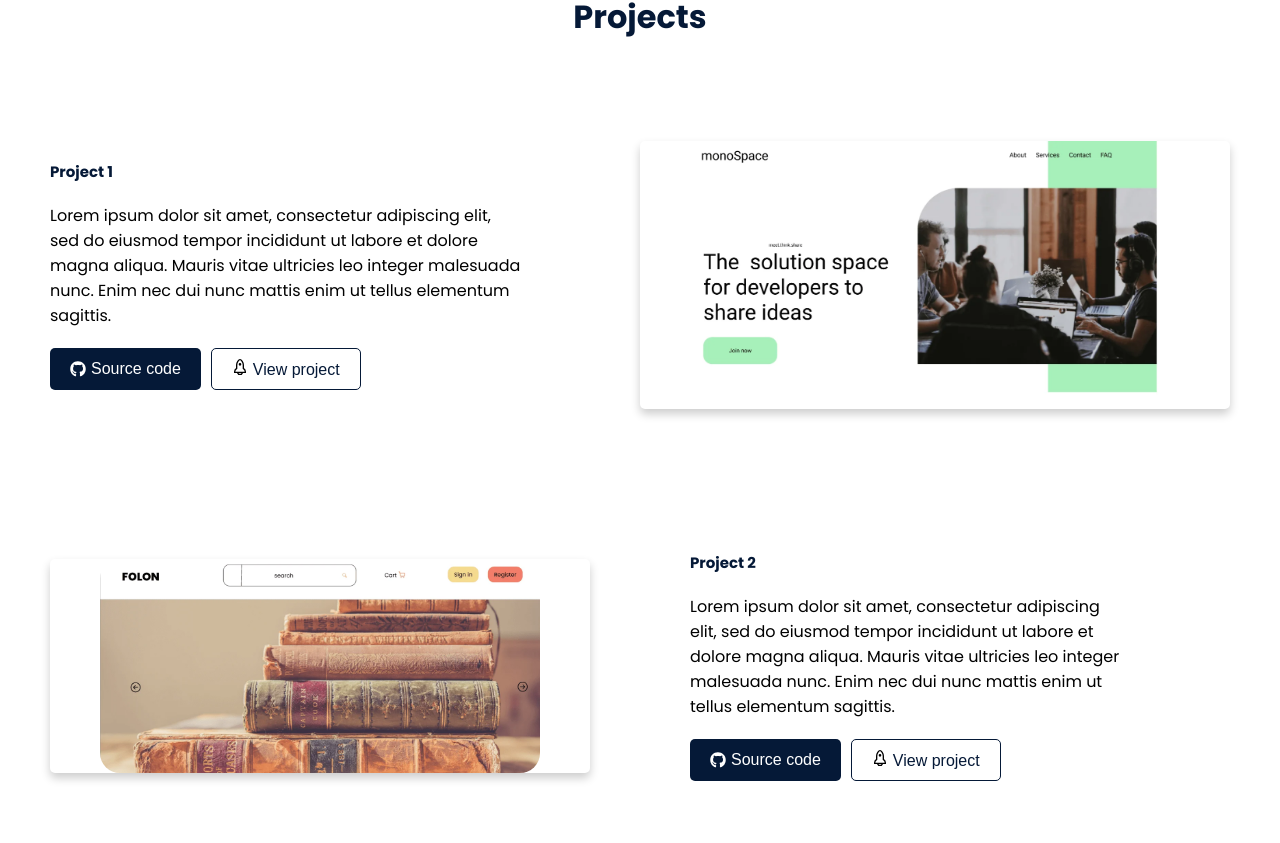
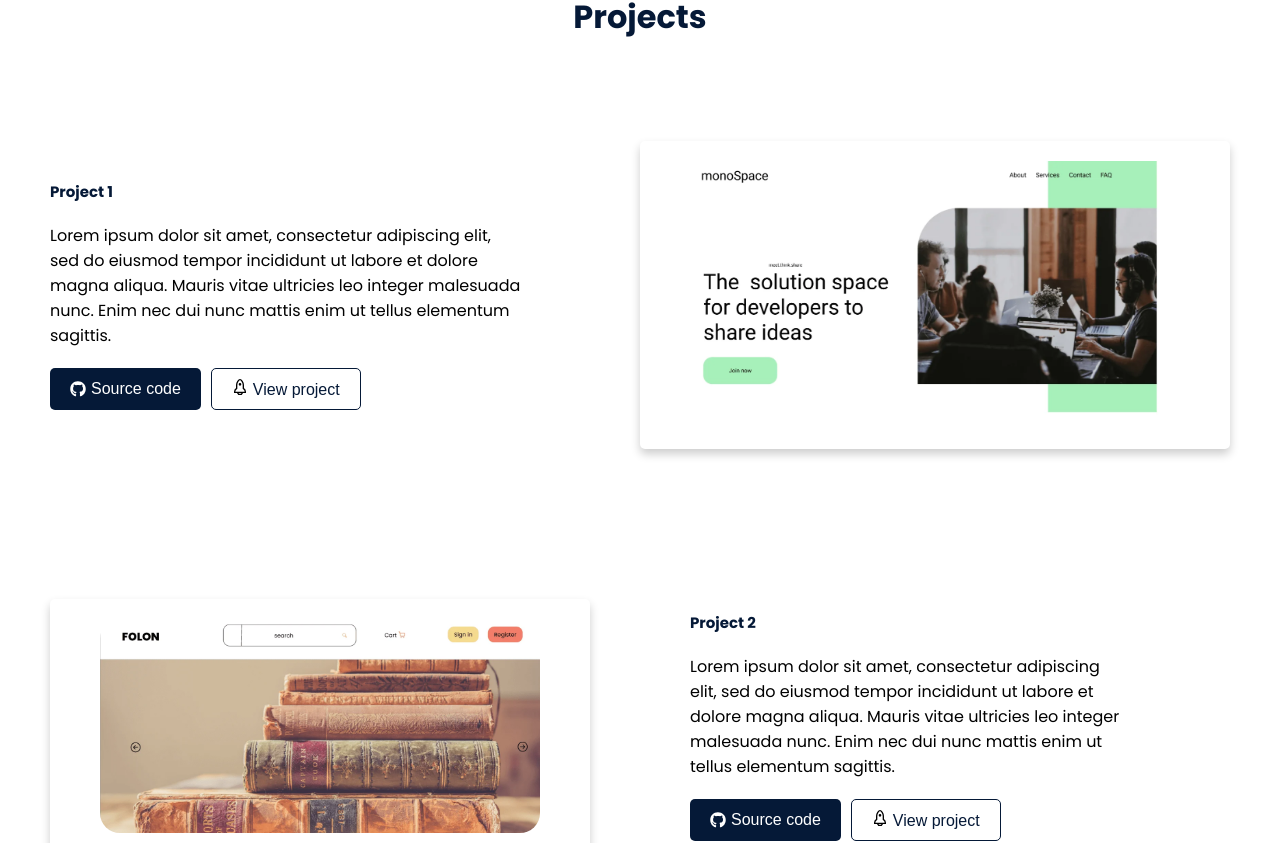
Before and after one commit to piusprince/react-portfolio, a React (Create React App) app: page / in a window 1280 px wide. Shown: the part 967-1810 px from the top of the page. Built offline with nearby package versions, Linux system fonts and the light colour scheme.

Commit message:
Update WorkElements.js
Added transition effects on hover

```diff
--- a/src/components/Work/WorkElements.js
+++ b/src/components/Work/WorkElements.js
@@ -122,10 +122,15 @@ export const ProjectImgContainer = styled.div`
   align-items: center;
   margin-top: 5rem;
   margin-bottom: 5rem;
-  padding: 0 5rem;
+  padding: 2rem 5rem;
   background-color: #fff;
   border-radius: 0.5rem;
   box-shadow: 0 0.5rem 1rem rgba(0, 0, 0, 0.2);
+
+  &:hover {
+    box-shadow: 0 0.5rem 1rem rgba(0, 0, 0, 0.4);
+    cursor: pointer;
+  }
 
   @media ${device.tablet} {
     margin-top: 0;
@@ -139,4 +144,15 @@ export const ProjectImg = styled.img`
   border-radius: 2rem;
   height: auto;
   width: 100%;
+  transition: all 0.3s ease-in-out;
+
+  &:hover {
+    transform: scale(1.1);
+  }
+
+  @media ${device.tablet} {
+    max-width: 100%;
+    height: auto;
+    width: 100%;
+  }
 `;
```
